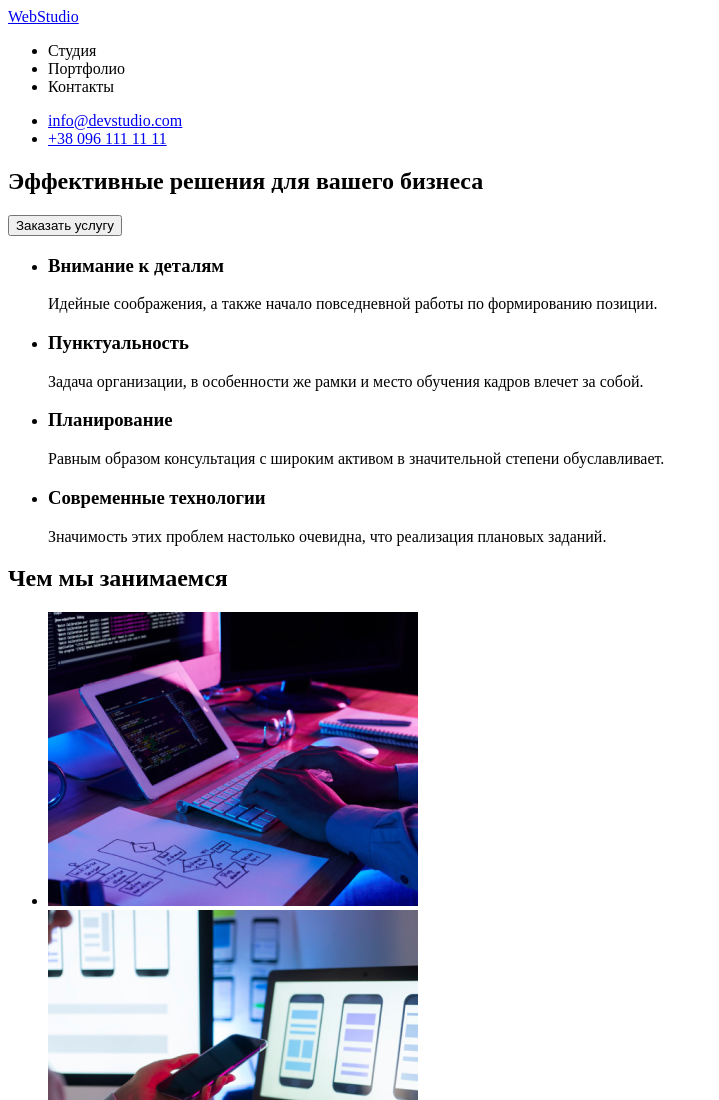
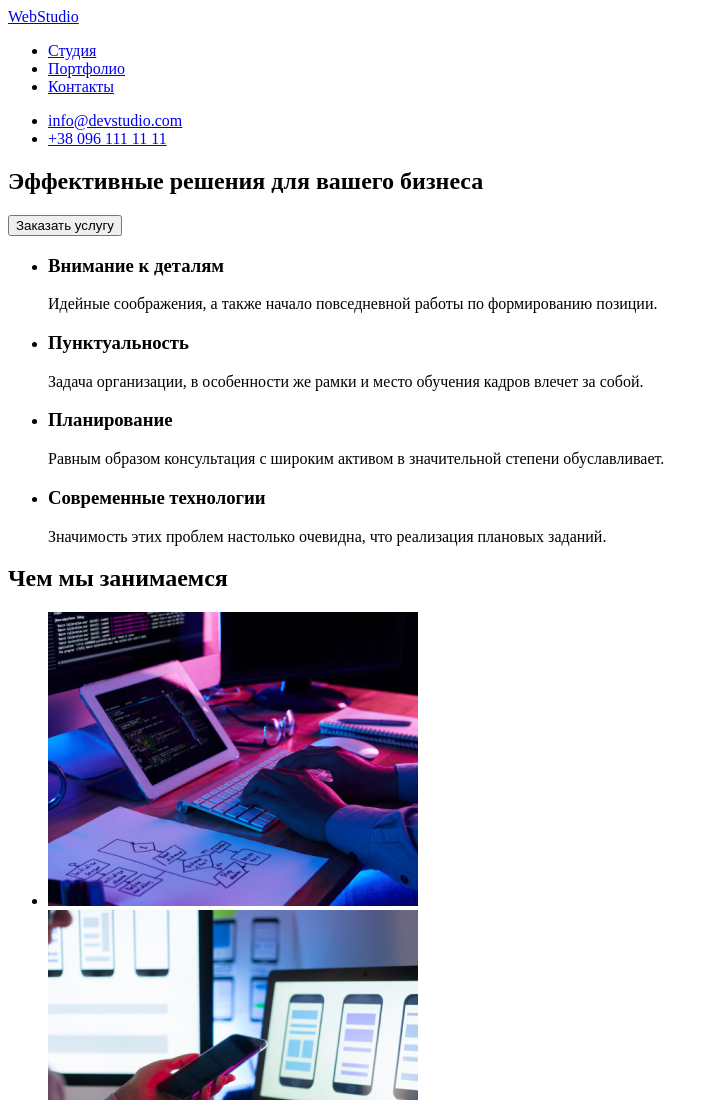
Before and after one commit to captainzombie/goit-markup-hw-01, a plain HTML site: page index.html in a window 1280 px wide. Shown: the top 1100 px of the page, without its empty margins (0-719 px from the left). Drawn offline with Linux system fonts and the light colour scheme.

Commit message:
Edit hw1

```diff
--- a/index.html
+++ b/index.html
@@ -13,13 +13,13 @@
 		<nav>
 			<ul>
 				<li>
-					<a href="#"></a>Студия
+					<a href="#">Студия</a>
 				</li>
 				<li>
-					<a href="#"></a>Портфолио
+					<a href="#">Портфолио</a>
 				</li>
 				<li>
-					<a href="#"></a>Контакты
+					<a href="#">Контакты</a>
 				</li>
 			</ul>
 		</nav>
```
